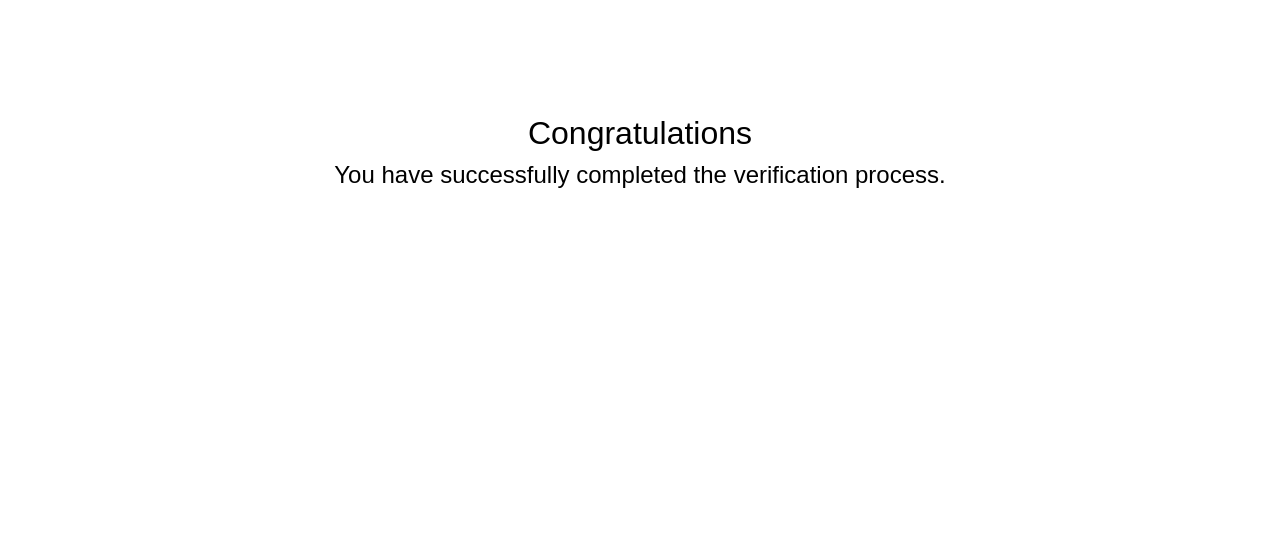
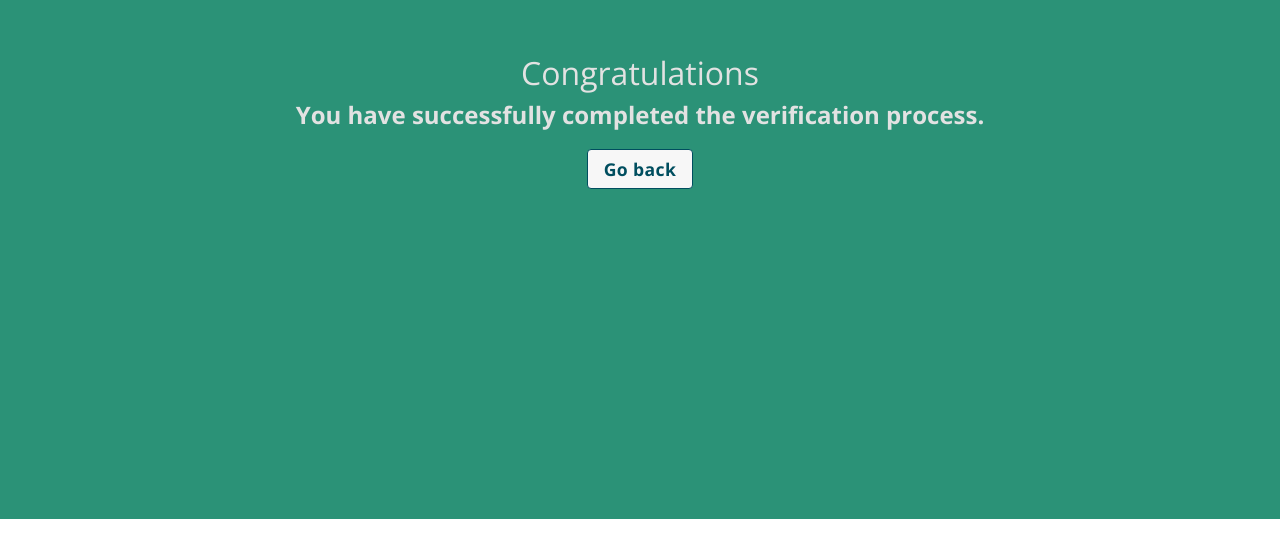
Before and after one commit to juanlet/verifier-demo, a React (Vite) app: page /success in a window 1280 px wide. Shown: the part 281-838 px from the top of the page. After the commit the page ends 800 px from the top, so only its background shows below. Built offline with nearby package versions, Linux system fonts and the light colour scheme.

Commit message:
Added error handling for form submission

```diff
--- a/src/components/Button.tsx
+++ b/src/components/Button.tsx
@@ -1,7 +1,7 @@
 import styles from "@/components/Button.module.css";
 
 interface ButtonProps {
-    children: string;
+    children: string
     disabled?: boolean
     type?: "button" | "submit" | "reset" | undefined
     onClick?: () => void
--- a/src/components/VerificationForm.module.css
+++ b/src/components/VerificationForm.module.css
@@ -15,7 +15,7 @@
 }
 
 .formFieldsContainer {
-    margin-bottom: 4rem;
+    margin-bottom: 1rem;
 }
 
 .errorContainer {
@@ -26,6 +26,17 @@
     padding: 1rem;
 }
 
+.ErrorAlert {
+    background-color: #f8d7da;
+    color: #721c24;
+    border-color: #f5c6cb;
+    padding: 1rem;
+    border-radius: 6px;
+    margin-bottom: 0.8rem;
+    text-align: center;
+    font-size: 1.3rem;
+}
+
 .disabledText {
     color: #bdc0cf;
 }
--- a/src/components/VerificationForm.tsx
+++ b/src/components/VerificationForm.tsx
@@ -5,6 +5,7 @@ import { Checks } from '@/types/types'
 import Button from '@/components/Button'
 import verificationFormStyles from '@/components/VerificationForm.module.css'
 import buttonStyles from '@/components/Button.module.css'
+import { useNavigate } from 'react-router-dom'
 
 const sortChecksByPriority = (checks: Checks) => {
     // avoid mutation of the original checks, sort checks by priority in ascending order
@@ -21,7 +22,9 @@ const isResponseError = (checks: Checks | FetchError) => {
 
 export default function VerificationForm() {
     const [formState, setFormState] = useState<Checks>(() => [])
-    const [error, setError] = useState<string | null>(null)
+    const [fetchError, setFetchError] = useState<string | null>(null)
+    const [submitError, setSubmitError] = useState<string | null>(null)
+    const navigate = useNavigate()
 
     const completeChecksWithStatusFields = (checks: Checks) => {
         const formattedSortedChecks: Checks = []
@@ -40,7 +43,7 @@ export default function VerificationForm() {
             const sortedChecks = sortChecksByPriority(checks)
             completeChecksWithStatusFields(sortedChecks)
         } catch {
-            setError("There was an error with the service. Please wait a few minutes before you try again.")
+            setFetchError("There was an error with the service. Please wait a few minutes before you try again.")
         }
     }
 
@@ -50,19 +53,20 @@ export default function VerificationForm() {
 
     useEffect(() => {
         // this effect is used when there's a fetch error and the user press the retry fetch button
-        if (!error && formState.length) {
+        if (!fetchError && formState.length) {
             fetchInitialVerificationData()
         }
-    }, [error])
+    }, [fetchError])
 
     const onSubmitVerificationHandler = async (e: React.FormEvent<HTMLFormElement>) => {
         e.preventDefault()
         try {
+            setSubmitError(null)
             const checkResults = await submitCheckResults(formState)
             isResponseError(checkResults)
-
+            navigate("/success")
         } catch (error) {
-            console.log("There was an error submitting the check results")
+            setSubmitError("There was an error submitting the check results")
         }
     }
 
@@ -98,8 +102,8 @@ export default function VerificationForm() {
         setFormState(updatedFormState)
     }, [formState])
 
-    if (error) {
-        return <div className={verificationFormStyles.errorContainer} onClick={() => setError(null)}>{error}<Button disabled={false}>Retry</Button></div>
+    if (fetchError) {
+        return <div className={verificationFormStyles.errorContainer} onClick={() => setFetchError(null)}>{fetchError}<Button disabled={false}>Retry</Button></div>
     }
 
     return (
@@ -121,6 +125,7 @@ export default function VerificationForm() {
                     )
                 })}
             </div >
+            {submitError ? <div className={verificationFormStyles.ErrorAlert}>{submitError}</div> : null}
             <div style={{ textAlign: "end" }}><Button type="submit" disabled={!formState.every(field => field.answer === true)}>Submit</Button></div>
 
         </form >
--- a/src/containers/SuccessPage.module.css
+++ b/src/containers/SuccessPage.module.css
@@ -1,7 +1,14 @@
 .container {
+    position: absolute;
+    top: 0;
+    left: 0;
     display: flex;
     flex-direction: column;
     justify-content: center;
     align-items: center;
     height: 100vh;
+    width: 100vw;
+    background-color: #2b9277;
+    color: #e2e2e2;
+    font-weight: bold;
 }
--- a/src/containers/SuccessPage.tsx
+++ b/src/containers/SuccessPage.tsx
@@ -1,9 +1,13 @@
+import Button from "@/components/Button"
 import styles from "@/containers/SuccessPage.module.css"
+import { useNavigate } from "react-router-dom";
 export default function SuccessPage() {
+    const navigate = useNavigate();
     return (
         <div className={styles.container}>
             <h1>Congratulations</h1>
-            <p>You have successfully completed the verification process.</p>
+            <p style={{ marginBottom: '1rem' }}>You have successfully completed the verification process.</p>
+            <Button onClick={() => navigate("/")}>Go back</Button>
         </div>
     )
 }
--- a/src/index.css
+++ b/src/index.css
@@ -1,5 +1,7 @@
+@import url('https://fonts.googleapis.com/css2?family=Open+Sans:wght@400;700&display=swap');
+
 .App {
-  font-family: sans-serif;
+  font-family: 'Open Sans', sans-serif;
   margin: 0;
   display: flex;
   justify-content: center;
--- a/src/services/api.ts
+++ b/src/services/api.ts
@@ -38,7 +38,7 @@ export function submitCheckResults(results: Checks): Promise<Checks | FetchError
     return new Promise((resolve, reject) =>
         setTimeout(
             () =>
-                Math.random() <= 0.8 ? resolve(results) : reject({ success: false }),
+                Math.random() <= 0.01 ? resolve(results) : reject({ success: false }),
             500
         )
     )
```
